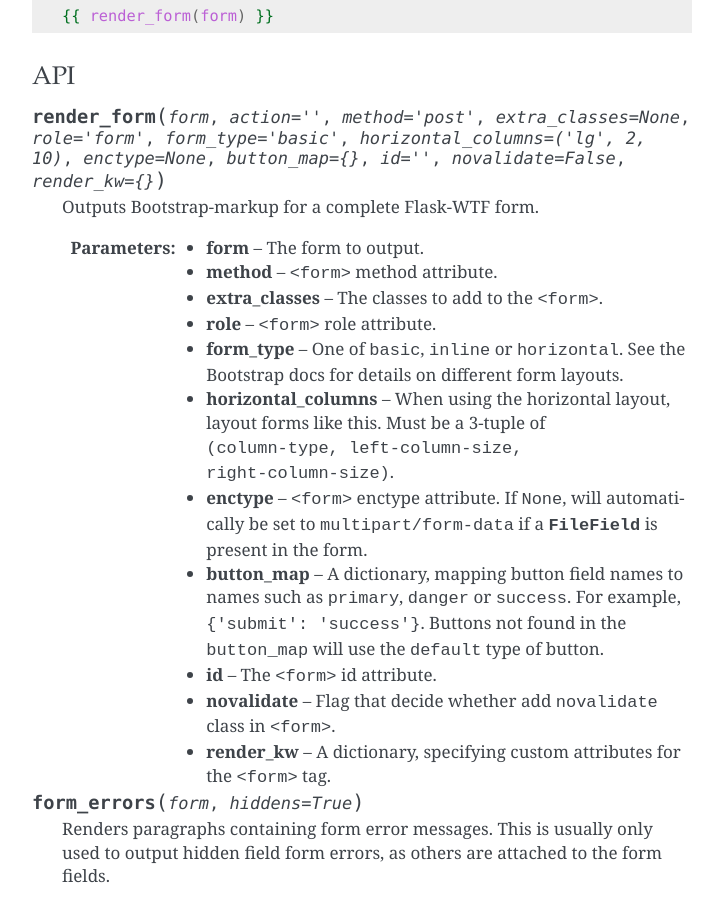
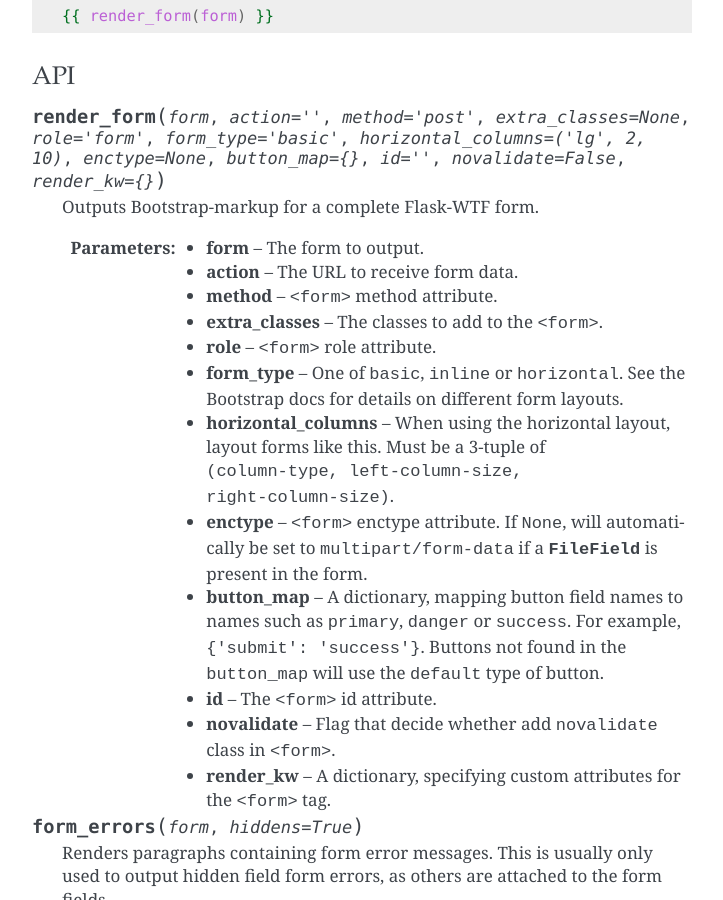
Before and after one commit to VV-YY/bootstrap_flask, a Sphinx documentation site: the page built from docs/macros.rst, in a window 1280 px wide and 900 px high, scrolled down 2510 px. Shown: the whole window, without its empty margins (388-1111 px from the left). Built offline with Sphinx 7.4.7, drawn with Linux system fonts in a browser that asks for light colours.

Commit message:
Update macros.rst
add teh param action descriptions.

```diff
--- a/docs/macros.rst
+++ b/docs/macros.rst
@@ -136,6 +136,7 @@ API
     Outputs Bootstrap-markup for a complete Flask-WTF form.
 
     :param form: The form to output.
+    :param action: The URL to receive form data.
     :param method: ``<form>`` method attribute.
     :param extra_classes: The classes to add to the ``<form>``.
     :param role: ``<form>`` role attribute.
```
